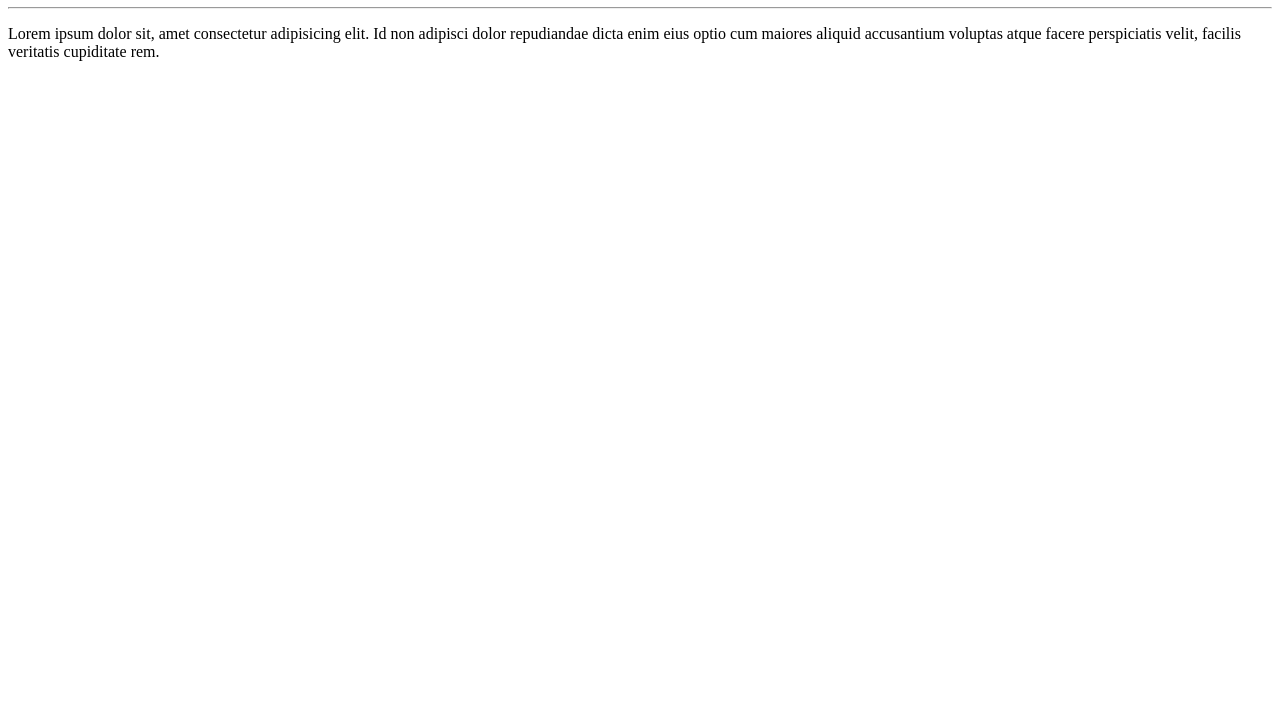
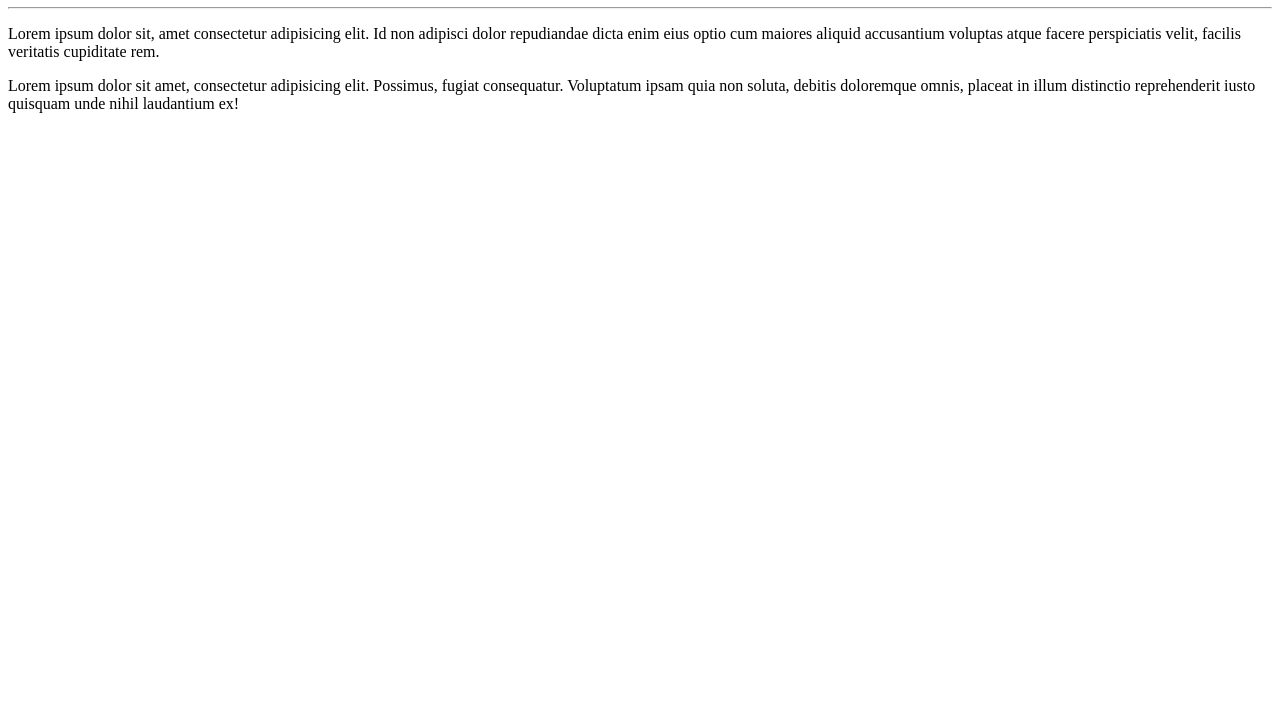
Before and after one commit to Luciano-Gabriel-RR/Ola-Mundo, a plain HTML site: page site-exemplo/index.html in a window 1280 px wide. Shown: the part 73-800 px from the top of the page. Drawn offline with Linux system fonts and the light colour scheme.

Commit message:
adicionei um parágrafo

```diff
--- a/site-exemplo/index.html
+++ b/site-exemplo/index.html
@@ -8,6 +8,7 @@
 <body><h1>Olá!, Mundo</h1>
     <hr>
     <p>Lorem ipsum dolor sit, amet consectetur adipisicing elit. Id non adipisci dolor repudiandae dicta enim eius optio cum maiores aliquid accusantium voluptas atque facere perspiciatis velit, facilis veritatis cupiditate rem.</p>
+    <p>Lorem ipsum dolor sit amet, consectetur adipisicing elit. Possimus, fugiat consequatur. Voluptatum ipsam quia non soluta, debitis doloremque omnis, placeat in illum distinctio reprehenderit iusto quisquam unde nihil laudantium ex!</p>
 
 </body>
 </html>
```
